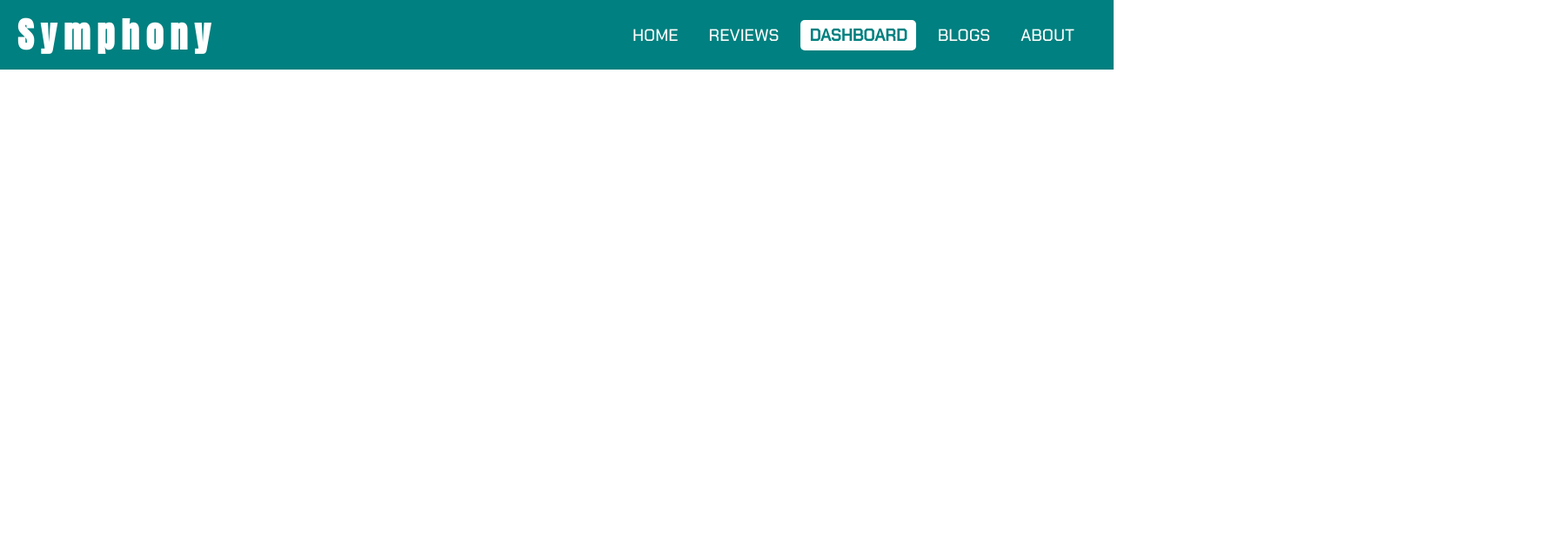
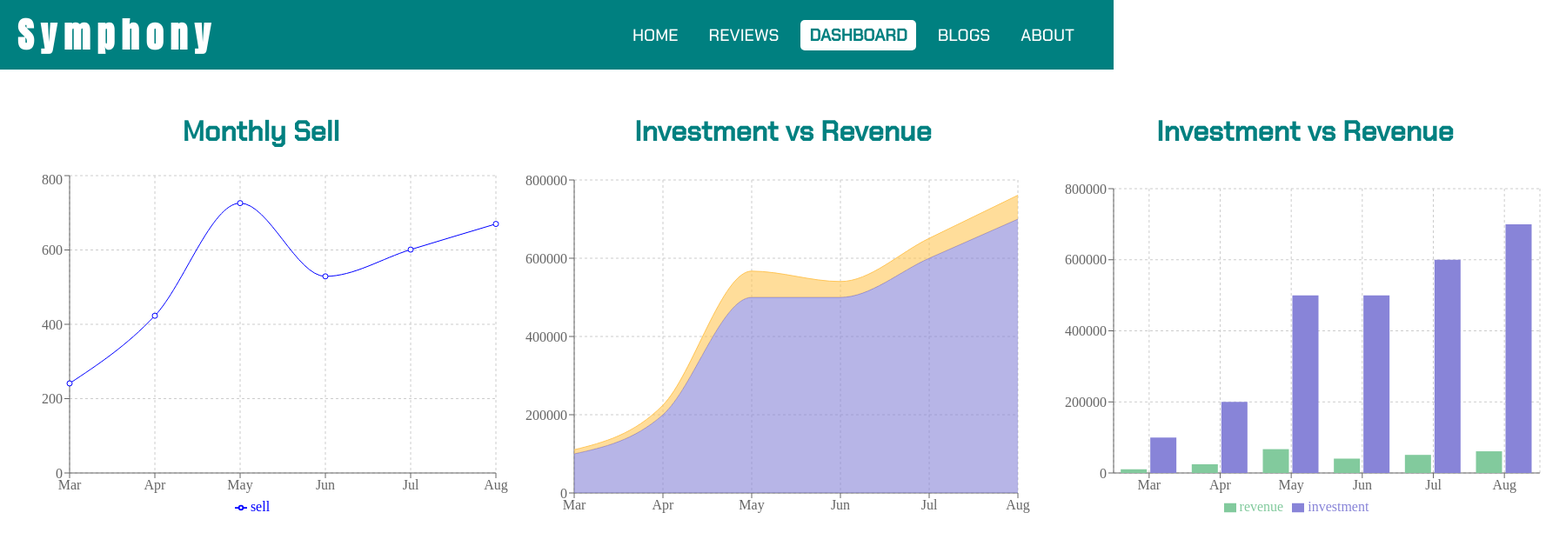
Before and after one commit to RKZeebon/Assignment-8-product-analysis, a React (Create React App) app: page /dashboard in a window 1280 px wide. Shown: the top 628 px of the page at 87% size, 1800 px wide, since content can reach past the window. Built offline with nearby package versions, Linux system fonts and the light colour scheme; a web font is replaced by a local one.

Commit message:
charts done

```diff
--- /dev/null
+++ b/public/data.json
@@ -0,0 +1,38 @@
+[
+    {
+        "month": "Mar",
+        "investment": 100000,
+        "sell": 241,
+        "revenue": 10401
+    },
+    {
+        "month": "Apr",
+        "investment": 200000,
+        "sell": 423,
+        "revenue": 24500
+    },
+    {
+        "month": "May",
+        "investment": 500000,
+        "sell": 726,
+        "revenue": 67010
+    },
+    {
+        "month": "Jun",
+        "investment": 500000,
+        "sell": 529,
+        "revenue": 40405
+    },
+    {
+        "month": "Jul",
+        "investment": 600000,
+        "sell": 601,
+        "revenue": 50900
+    },
+    {
+        "month": "Aug",
+        "investment": 700000,
+        "sell": 670,
+        "revenue": 61000
+    }
+]
--- a/src/App.js
+++ b/src/App.js
@@ -4,6 +4,8 @@ import { Routes, Route } from "react-router-dom";
 import Navbar from './Components/Navigation/Navbar';
 import Home from './Components/Home/Home';
 import Reviews from './Components/Reviews/Reviews';
+import Dashboard from './Components/Dashboard/Dashboard';
+import NotFound from './Components/NotFound/NotFound';
 
 function App() {
   return (
@@ -13,6 +15,12 @@ function App() {
         <Route path='/' element={<Home />}></Route>
         <Route path='/home' element={<Home />}></Route>
         <Route path='/reviews' element={<Reviews />}></Route>
+        <Route path='/dashboard' element={<Dashboard />}></Route>
+
+
+
+
+        <Route path='*' element={<NotFound />}></Route>
       </Routes>
     </div>
   );
--- /dev/null
+++ b/src/Components/Chart/Chart.css
@@ -0,0 +1,30 @@
+.chart-contaainer {
+    display: grid;
+    grid-template-columns: repeat(3, 1fr);
+    align-items: center;
+
+}
+
+.charts {
+    margin: 50px 0;
+}
+
+.chart-title {
+    color: teal;
+    font-family: 'Chakra Petch', sans-serif;
+    text-align: center;
+    margin-bottom: 25px;
+
+}
+
+.chart-data {
+    margin: 0 auto;
+}
+
+
+@media only screen and (max-width: 860px) {
+    .chart-contaainer {
+        display: block;
+
+    }
+}
--- /dev/null
+++ b/src/Components/Chart/Chart.js
@@ -0,0 +1,84 @@
+import React from 'react';
+import { BarChart, Bar, AreaChart, Area, LineChart, Line, XAxis, YAxis, CartesianGrid, Tooltip, Legend } from 'recharts';
+import useChartData from '../Hooks/UseChartData';
+import './Chart.css'
+
+const Chart = () => {
+    const [data] = useChartData()
+    return (
+        <div className='chart-contaainer'>
+            <div className='charts'>
+                <h1 className='chart-title'>Monthly Sell</h1>
+                <LineChart className='chart-data'
+                    width={600}
+                    height={400}
+                    data={data}
+                    margin={{
+                        top: 5,
+                        right: 30,
+                        left: 20,
+                        bottom: 5,
+                    }}
+                >
+                    <CartesianGrid strokeDasharray="3 3" />
+                    <XAxis dataKey="month" />
+                    <YAxis />
+                    <Tooltip />
+                    <Legend />
+
+                    <Line type="monotone" dataKey="sell" stroke="blue" />
+
+                </LineChart>
+            </div>
+
+
+            <div className='charts'>
+                <h1 className='chart-title'>Investment vs Revenue</h1>
+                <AreaChart className='chart-data'
+                    width={600}
+                    height={400}
+                    data={data}
+                    margin={{
+                        top: 10,
+                        right: 30,
+                        left: 0,
+                        bottom: 0,
+                    }}
+                >
+                    <CartesianGrid strokeDasharray="3 3" />
+                    <XAxis dataKey="month" />
+                    <YAxis />
+                    <Tooltip />
+                    <Area type="monotone" dataKey="investment" stackId="1" stroke="#8884d8" fill="#8884d8" />
+                    <Area type="monotone" dataKey="revenue" stackId="1" stroke="#ffc658" fill="#ffc658" />
+                </AreaChart>
+            </div>
+
+            <div className='charts'>
+                <h1 className='chart-title'>Investment vs Revenue</h1>
+                <BarChart className='chart-data'
+                    width={600}
+                    height={400}
+                    data={data}
+                    margin={{
+                        top: 20,
+                        right: 30,
+                        left: 20,
+                        bottom: 5,
+                    }}
+                >
+                    <CartesianGrid strokeDasharray="3 3" />
+                    <XAxis dataKey="month" />
+                    <YAxis />
+                    <Tooltip />
+                    <Legend />
+
+                    <Bar dataKey="revenue" stackId="a" fill="#82ca9d" />
+                    <Bar dataKey="investment" fill="#8884d8" />
+                </BarChart>
+            </div>
+        </div>
+    );
+};
+
+export default Chart;
--- /dev/null
+++ b/src/Components/Dashboard/Dashboard.js
@@ -0,0 +1,17 @@
+import React from 'react';
+import Chart from '../Chart/Chart';
+
+
+
+const Dashboard = () => {
+
+
+
+    return (
+        <div>
+            <Chart />
+        </div>
+    );
+};
+
+export default Dashboard;
--- /dev/null
+++ b/src/Components/Hooks/UseChartData.js
@@ -0,0 +1,15 @@
+import { useEffect, useState } from "react"
+
+const useChartData = () => {
+    const [data, setData] = useState()
+    useEffect(() => {
+        fetch('data.json')
+            .then(res => res.json())
+            .then(data => setData(data))
+    }, [])
+
+    return [data, setData]
+}
+
+
+export default useChartData;
--- a/src/Components/Navigation/Navbar.css
+++ b/src/Components/Navigation/Navbar.css
@@ -67,7 +67,7 @@
         top: 80px;
         background-color: teal;
         height: 100%;
-
+        z-index: 99;
         padding-left: 15px;
     }
 
--- /dev/null
+++ b/src/Components/NotFound/NotFound.js
@@ -0,0 +1,11 @@
+import React from 'react';
+
+const NotFound = () => {
+    return (
+        <div>
+            <h1>4O4</h1>
+        </div>
+    );
+};
+
+export default NotFound;
```
